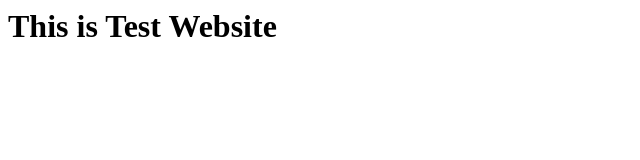
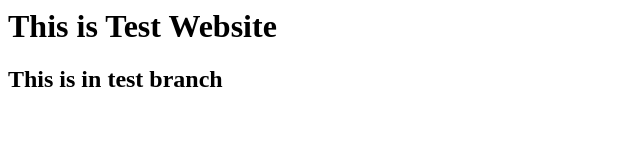
Before and after one commit to mohanraz81/webtest2807, a plain HTML site: page index.html in a window 1280 px wide. Shown: the whole page, without its empty margins (0-640 px from the left). Drawn offline with Linux system fonts and the light colour scheme.

Commit message:
changed the file

```diff
--- a/index.html
+++ b/index.html
@@ -1 +1,2 @@
 <h1> This is Test Website</h1>
+<h2> This is in test branch</h2>
```
